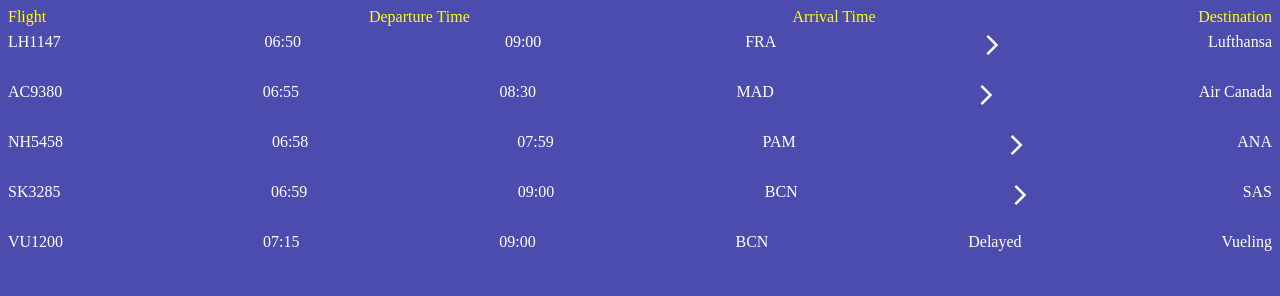
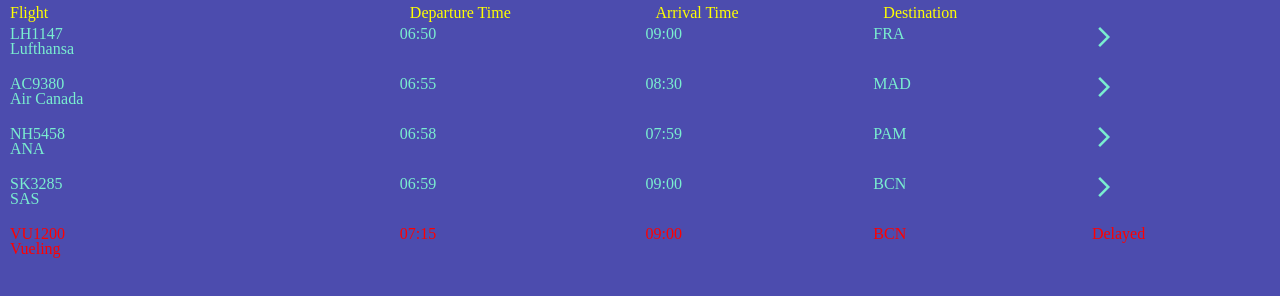
Before and after one commit to karlyCCTV/LengMarcas-UT4-En-Proceso, a plain HTML site: page 3.borders,padding,margin/index.html in a window 1280 px wide. Drawn offline with nearby package versions, Linux system fonts and the light colour scheme.

Commit message:
Avanzado minimante otra vez, mañana le pregunto al profesor sobre esto porque me confunden los margenes

```diff
--- a/3.borders,padding,margin/styles/borders.css
+++ b/3.borders,padding,margin/styles/borders.css
@@ -23,9 +23,11 @@ body {
 	background-color: rgb(76 76 174);
 	color: white;
 	display: grid;
-	grid-template-columns: 1fr;
+	grid-template-columns: auto;
 	grid-template-rows: 25px repeat(6, 50px);
 	justify-content: space-between;
+	padding: auto;
+	margin: 0;
 }
 span {
 	display:flex;
@@ -34,14 +36,29 @@ span {
 	margin: 0;
 }
 div {
-	display: flex;
+	color: #7AEED0;
+	display: grid;
+	grid-column: 1/7;
+	grid-template-columns: subgrid;
+	grid-template-rows: 15px;
 	justify-content: space-between;
 }
+span.r1 {
+	margin-top: 10px;
+	margin-left: 10px;
+	align-items: center;
+
+}
+.row6 span {
+	color: red;
+}
 .description {
+	margin-left: 10px;
 }
 .row1 {
 	color: yellow;
 }
 .flight {
-
+	margin-left: 10px;
+	margin-right: 200px;
 }
```
